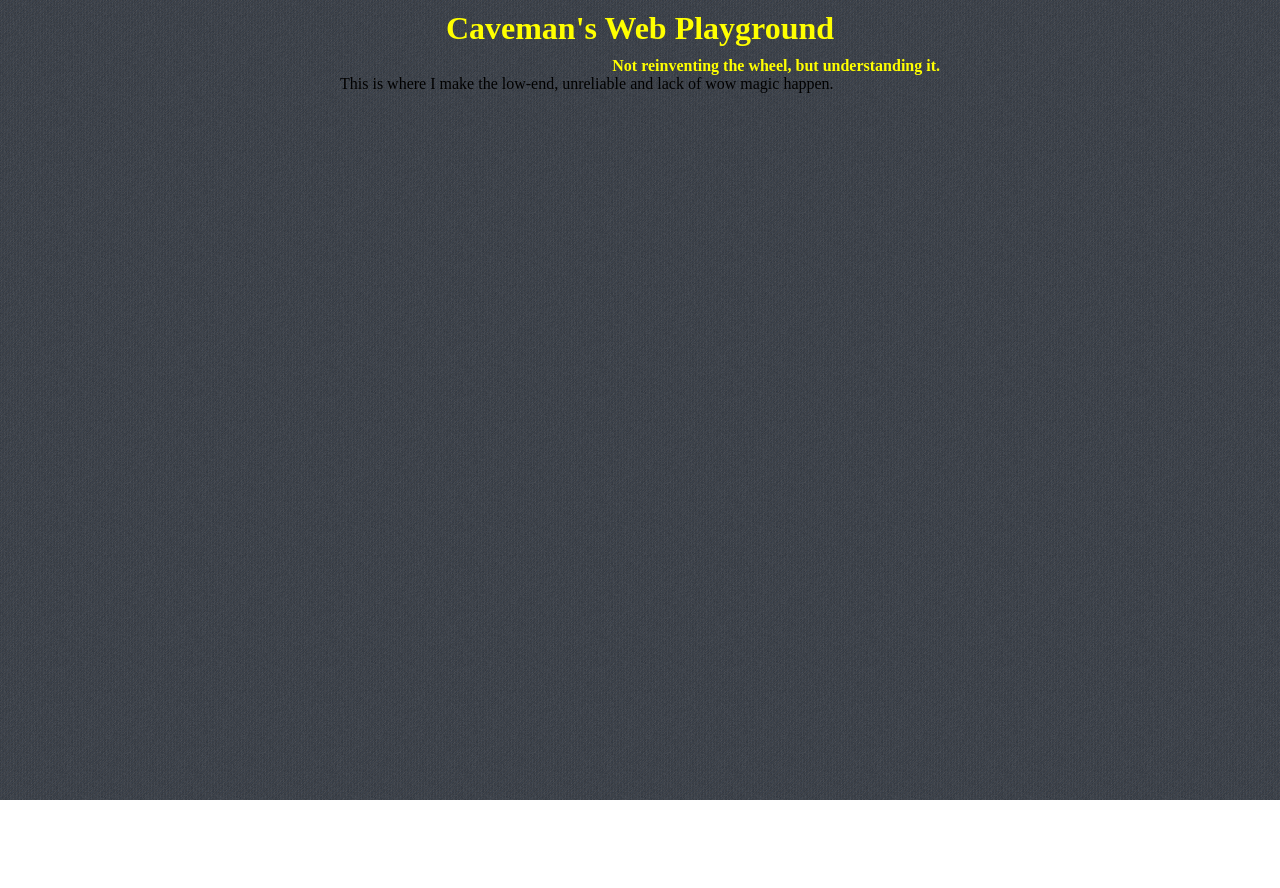
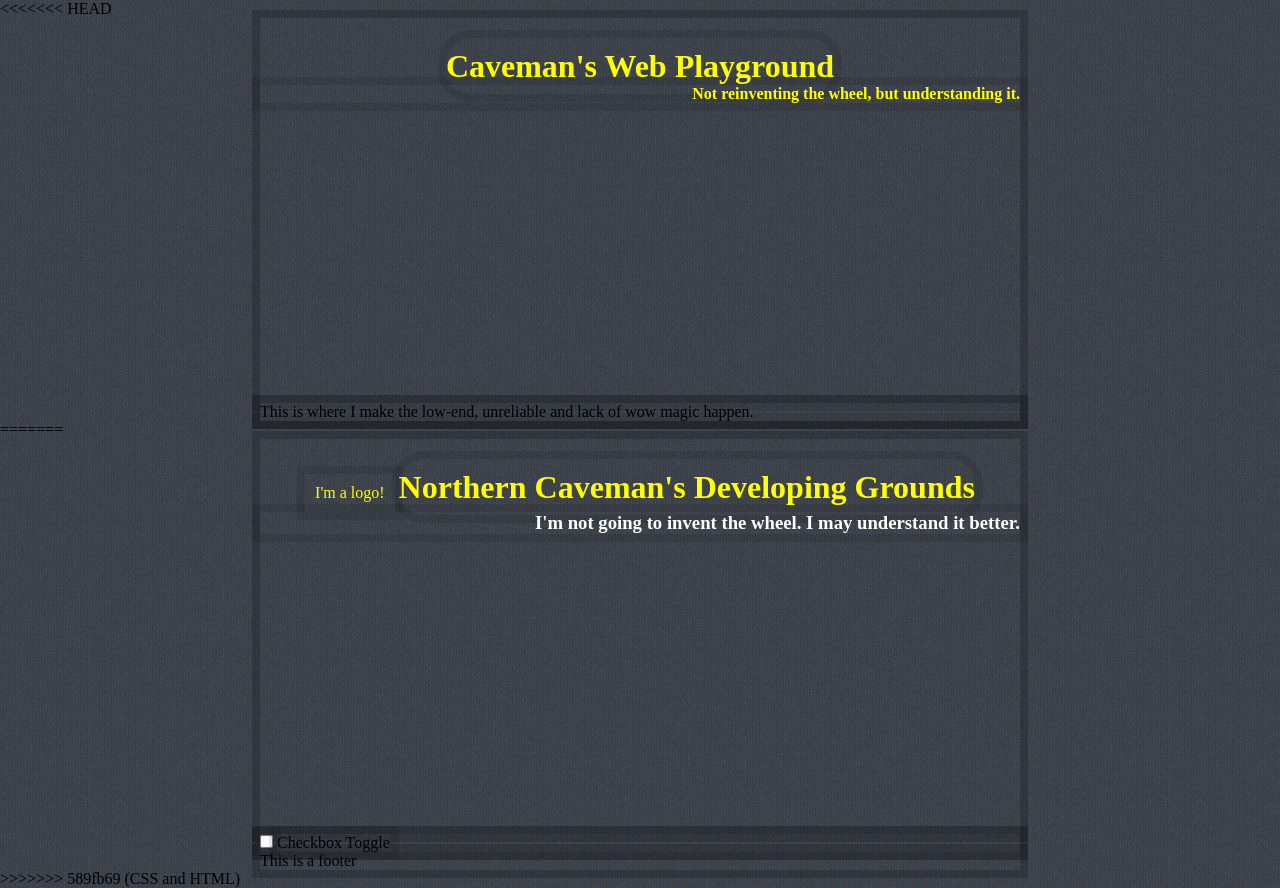
Before and after one commit to northerncaveman/northerncaveman.github.io, a plain HTML site: page index.html in a window 1280 px wide. Before the commit the page ends 800 px from the top, so only its background shows below. Drawn offline with Linux system fonts and the light colour scheme.

Commit message:
CSS and HTML

```diff
--- /dev/null
+++ b/css/northern.css
@@ -0,0 +1,43 @@
+* {
+    margin: 0;
+    padding: 0;
+    border-style: solid;
+    border-color: black;
+    border: 0.5px;
+    box-shadow: 0px 0px 0px 8px rgba(0,0,0,0.1);
+}
+
+#container {
+    width: 760px;
+    margin: 0 auto;
+    border-style: solid;
+    border-color: black;
+    border: 0.5px;
+}
+
+header {
+    text-align: center;
+    padding: 30px 0 300px 0;
+    border-style: solid;
+    border-color: green;
+    border: 0.5px;
+}
+
+header h1 {
+    display: inline;
+
+}
+
+#logo {
+    display: inline-block;
+    padding: 10px;
+
+}
+
+header h3 {
+    text-align: end;
+    border-style: solid;
+    border-color: green;
+    border: 0.5px;
+
+}
--- a/index.html
+++ b/index.html
@@ -4,6 +4,7 @@
     <meta charset="UTF-8">
     <meta http-equiv="X-UA-Compatible" content="IE=edge">
     <meta name="viewport" content="width=device-width, initial-scale=1.0">
+<<<<<<< HEAD
     <title>Welcome to Northern Caveman's Web Playground</title>
     <link href="css/northerncaveman.css" rel="stylesheet">
 </head>
@@ -25,5 +26,33 @@
 
           </footer>
        </div>  <!-- End of Container -->
+=======
+    <link href="css/northern.css" rel="stylesheet">
+    <title>Northern Caveman's Developing Grounds</title>
+</head>
+<body>
+    <div id="container">
+        <header>
+            <div id="logo">
+                I'm a logo!
+            </div>
+            <h1>Northern Caveman's Developing Grounds</h1>
+            <h3>I'm not going to invent the wheel.  I may understand it better.</h3>
+
+        </header>
+        <div id="main-content">
+            <p>
+                <div id="toggle">
+                    <input type="checkbox" id="the-checkbox" class="toggle-checkbox">
+                    <label for="toggle-checkbox"     class="toggle-checkbox-label">Checkbox Toggle</label>
+                </div> <!-- End of toggle -->
+            </p>
+        </div> <!-- End of main-content -->
+        <footer>
+            This is a footer
+        </footer>
+    </div>  <!-- End of Container -->
+
+>>>>>>> 589fb69 (CSS and HTML)
 </body>
 </html>
--- /dev/null
+++ b/toggle/css/toggle.css
@@ -0,0 +1,74 @@
+* {
+    margin: 0;
+    padding: 0;
+    border-style: solid;
+    border-color: black;
+    border: 0.5px;
+    box-shadow: 0px 0px 0px 8px rgba(0,0,0,0.1);
+}
+
+#container {
+    width: 760px;
+    margin: 0 auto;
+    border-style: solid;
+    border-color: black;
+    border: 0.5px;
+}
+
+header {
+    text-align: center;
+    padding: 30px 0 0px 0;
+    border-style: solid;
+    border-color: green;
+    border: 0.5px;
+}
+
+header h1 {
+    display: inline;
+
+}
+
+#logo {
+    display: inline-block;
+    padding: 10px;
+
+}
+
+header h3 {
+    text-align: end;
+    border-style: solid;
+    border-color: green;
+    border: 0.5px;
+
+}
+
+.sidebar {
+
+    width: 160px; /* Set the width of the sidebar */
+    position: fixed; /* Fixed Sidebar (stay in place on scroll) */
+    z-index: 1;
+    top: 0;
+    left: 0;
+    background: black;
+    overflow-x: hidden;
+
+
+}
+
+/* The navigation menu links */
+.sidebar a {
+    padding: 6px 8px 6px 16px;
+    text-decoration: none;
+    font-size: 25px;
+    color: #818181;
+    display: block;
+  }
+
+  @media screen and (max-height: 450px) {
+    .sidebar {padding-top: 15px;}
+    .sidebar a {font-size: 18px;}
+  }
+
+  footer {
+    color: green;
+  }
```
Also changed, not shown: toggle/index.html (added, +31 -0 lines).
